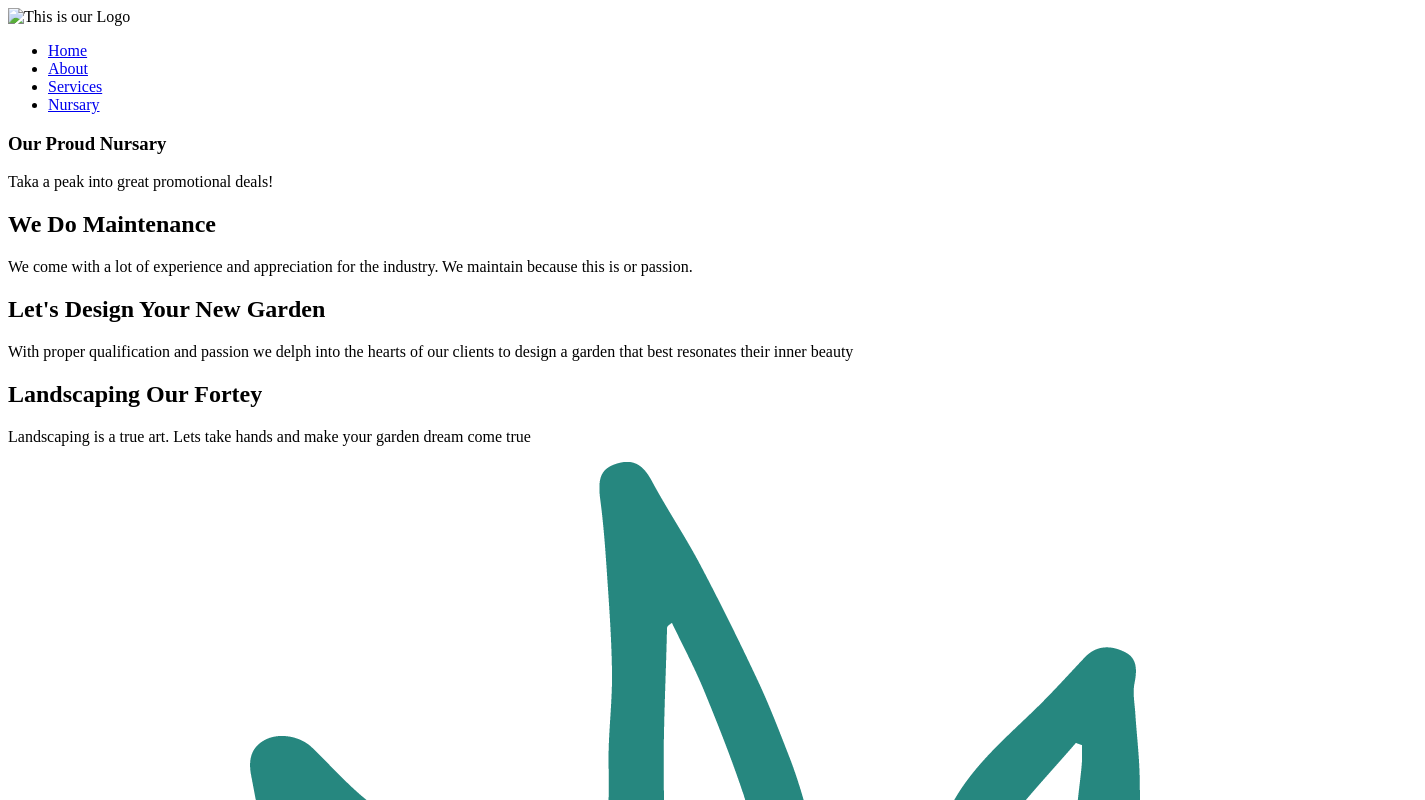
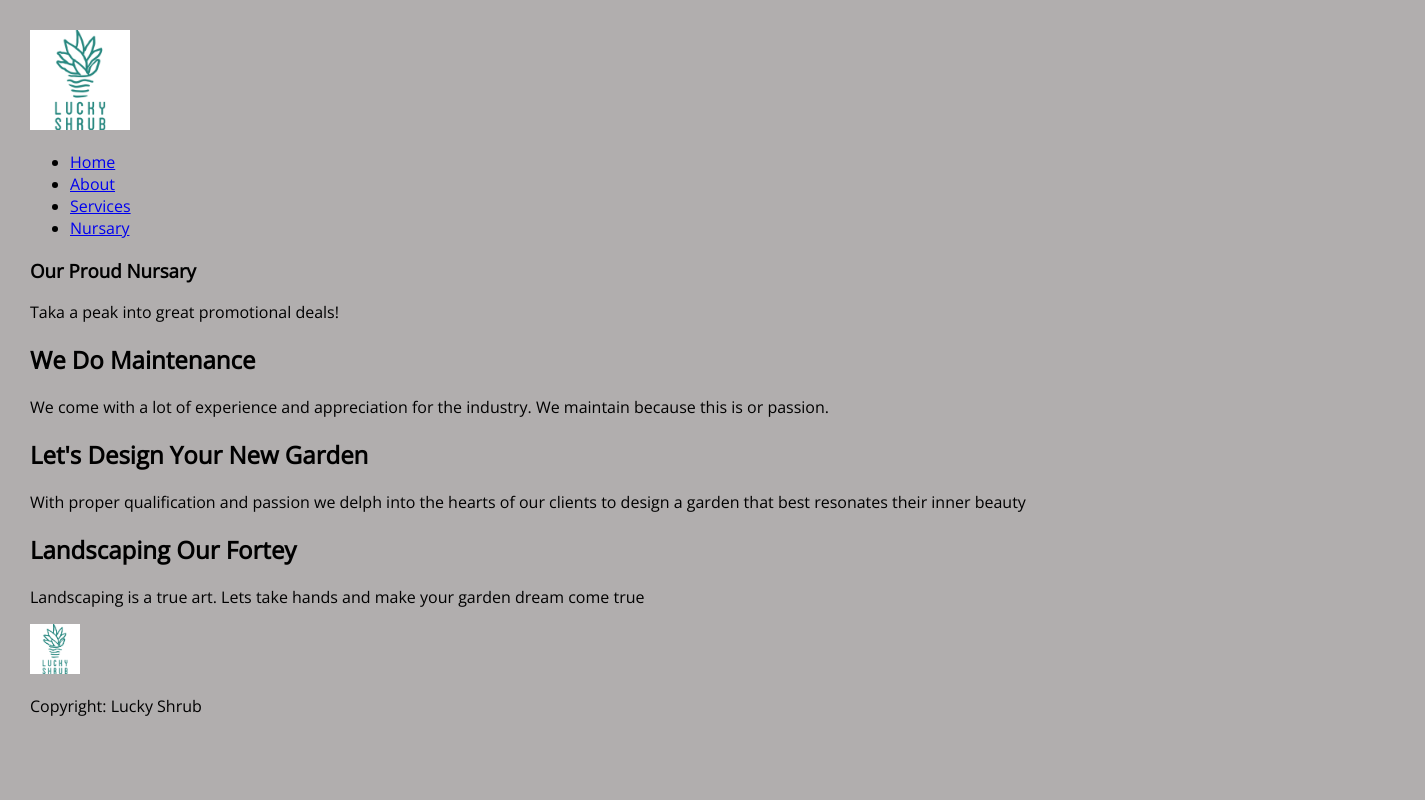
Before and after one commit to JohannesOostenbrink/MyHtmlCSSJavaScript, a plain HTML site: page HTML CSS IN DEPTH/Lucky Shrub Project/index.html in a window 1280 px wide. Shown: the top 800 px of the page, 1425 px wide, since content can reach past the window. Drawn offline with nearby package versions, Linux system fonts and the light colour scheme; files that its build step writes are made by us from their sources.

Commit message:
Progress

```diff
--- a/HTML CSS IN DEPTH/Lucky Shrub Project/index.html
+++ b/HTML CSS IN DEPTH/Lucky Shrub Project/index.html
@@ -10,8 +10,13 @@
 <meta name="description" content="Based in Tuscon, Arizona, Lucky Shrub is a medium-sized garden design firm that specializes in garden design and creation, maintenance and landscaping. The company also runs a small plant nursery that sells indoor and outdoor plants, making them a one-stop shop for clients to transform any space into an oasis you can be proud of.">
 <meta name="author" content="Lucky Shrub">
 
+<link rel="preconnect" href="https://fonts.googleapis.com">
+<link rel="preconnect" href="https://fonts.gstatic.com" crossorigin>
+
+<link href="https://fonts.googleapis.com/css2?family=Open+Sans:wght@300&display=swap" rel="stylesheet">
+
 <link rel="icon" href="./sun-plant-wilt-solid.svg" type="image/svg+xml" >
-<link rel="stylesheet" href="css/style.css">
+<link rel="stylesheet" href="styles.css">
 
 
 </head>
@@ -19,7 +24,7 @@
 <body>
 
     <header>
-        <img src="canva.png" alt="This is our Logo"/>
+        <img src="Images/canva.png" width=100 alt="This is our Logo"/>
 
     </header>
 
@@ -38,8 +43,7 @@
 
         <section>
             <article>
-
-                <h1>Our Proud Nursary</h1>
+              <h1>Our Proud Nursary</h1>
 
                 <p>
                     Taka a peak into great promotional deals!
@@ -76,7 +80,7 @@
     <footer>
 
         <div>
-            <img src="lucky shrub blue.png" alt="Our Company Logo">
+            <img src="Images/canva.png" width="50" alt="Our Company Logo">
         </div>
 
         <div>
--- /dev/null
+++ b/HTML CSS IN DEPTH/Lucky Shrub Project/styles.css
@@ -0,0 +1,7 @@
+body {
+
+    background-color: rgb(177, 174, 174);
+    font-family: 'Open Sans', sans-serif;
+    margin: 30px;
+
+}
```
Also changed, not shown: HTML CSS IN DEPTH/Lucky Shrub Project/Images/Blue_logo.png (renamed from HTML CSS IN DEPTH/Lucky Shrub Project/lucky shrub blue.png), HTML CSS IN DEPTH/Lucky Shrub Project/Images/Red Logo.png (added), HTML CSS IN DEPTH/Lucky Shrub Project/Images/White logo.png (renamed from HTML CSS IN DEPTH/Lucky Shrub Project/luckyshrub.png), HTML CSS IN DEPTH/Lucky Shrub Project/Images/canva.png (added), HTML CSS IN DEPTH/Lucky Shrub Project/Images/sun-plant-wilt-solid.svg (renamed from HTML CSS IN DEPTH/Lucky Shrub Project/sun-plant-wilt-solid.svg), HTML CSS IN DEPTH/Lucky Shrub Project/about.html (added), HTML CSS IN DEPTH/Lucky Shrub Project/nursary.html (added), HTML CSS IN DEPTH/Lucky Shrub Project/services.html (added), HTML CSS IN DEPTH/Lucky Shrub Project/style.css (deleted), 1 other file.
